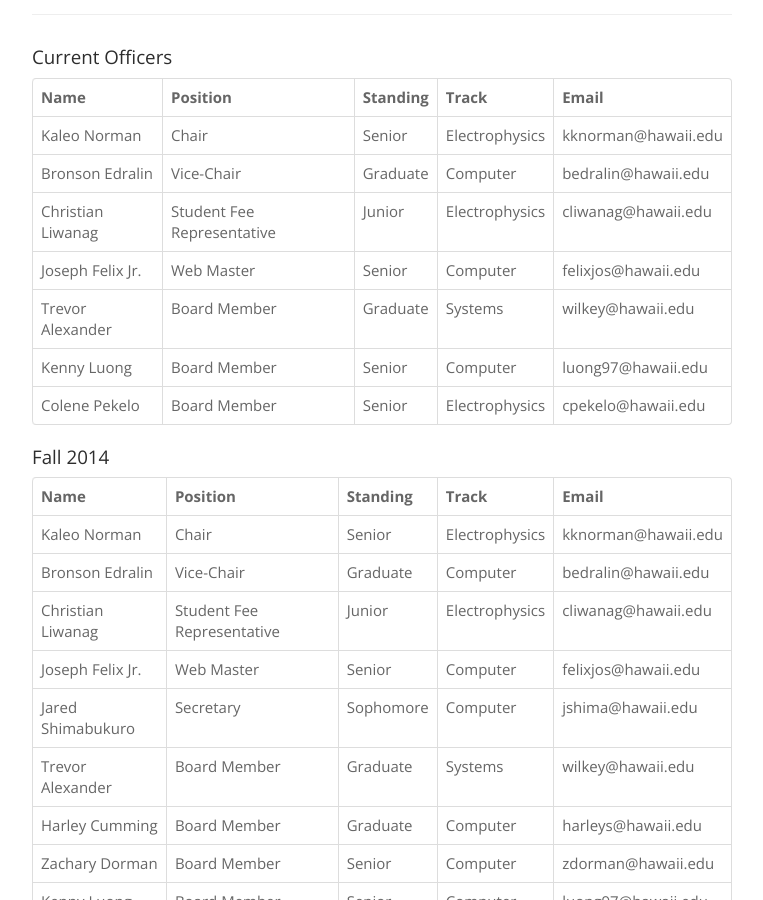
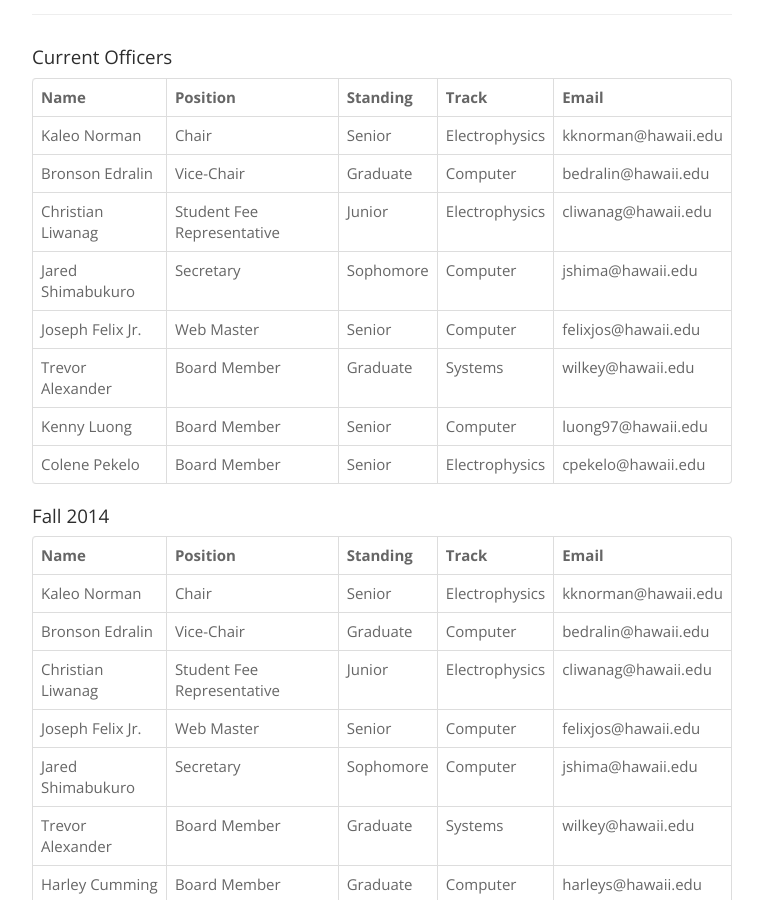
Before and after one commit to IEEE-UH-Manoa/sab.ieeeatuhm.com, a Jekyll site: the page built from officers/index.html, in a window 1280 px wide and 900 px high, scrolled down 305 px. Shown: the whole window, without its empty margins (258-1021 px from the left). Built offline with Jekyll 4.4.1, drawn with Linux system fonts in a browser that asks for light colours.

Commit message:
Added Jared to officers

```diff
--- a/officers/index.html
+++ b/officers/index.html
@@ -48,6 +48,13 @@ section: officers
             <td>Junior</td>
             <td>Electrophysics</td>
             <td>cliwanag@hawaii.edu</td>
+        </tr>
+        <tr>
+            <td>Jared Shimabukuro</td>
+            <td>Secretary</td>
+            <td>Sophomore</td>
+            <td>Computer</td>
+            <td>jshima@hawaii.edu</td>
         </tr>
         <tr>
             <td>Joseph Felix Jr.</td>
```
